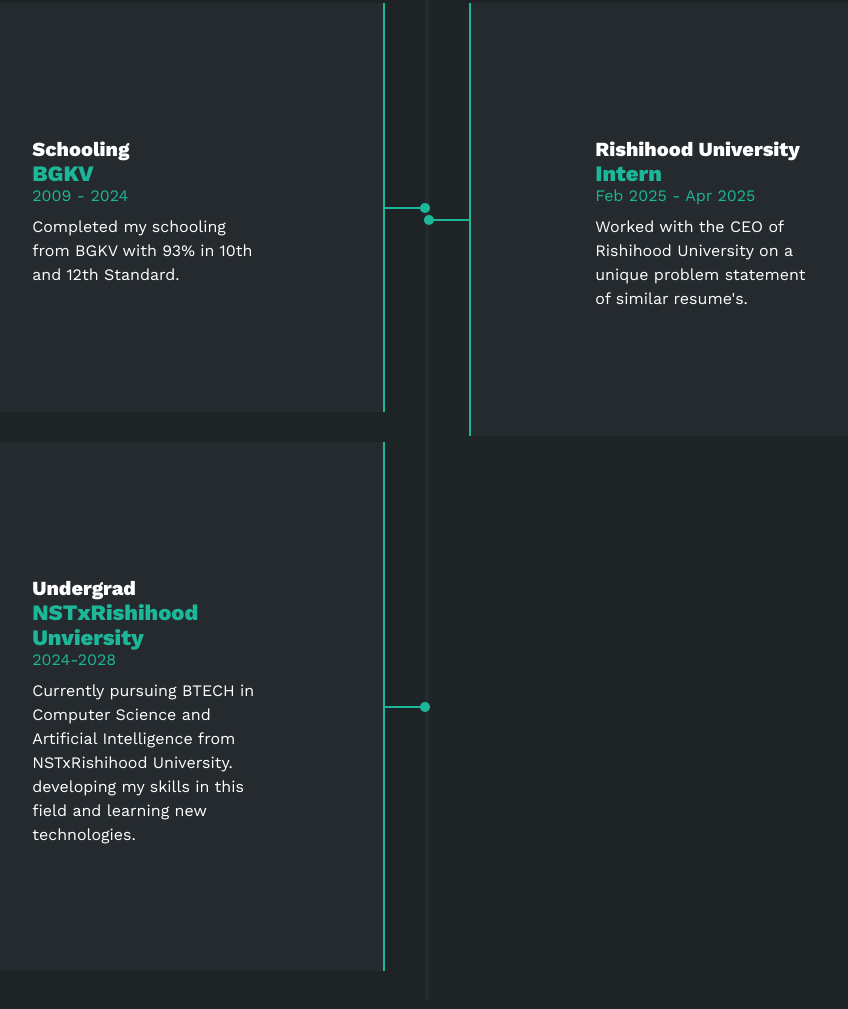
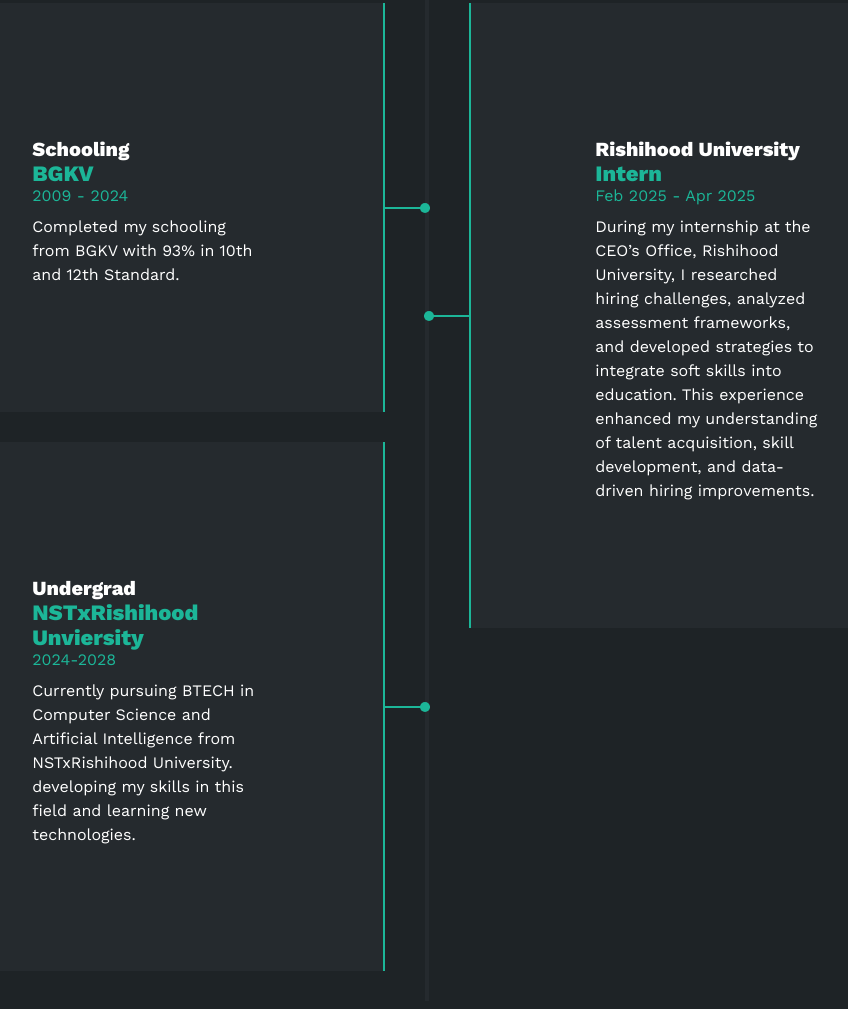
Before and after one commit to S-h-u-b-h-1/My_Portfolio, a plain HTML site: page index.html in a window 1280 px wide. Shown: the part 2008-3017 px from the top of the page, without its empty margins (202-1050 px from the left). Drawn offline with nearby package versions, Linux system fonts and the light colour scheme.

Commit message:
minor changes

```diff
--- a/index.html
+++ b/index.html
@@ -168,7 +168,9 @@
 				<span class="ins">Intern</span>
 				<span class="time">Feb 2025 - Apr 2025</span>
 				<p>
-					Worked with the CEO of Rishihood University on a unique problem statement of similar resume's.
+					During my internship at the CEO’s Office, Rishihood University, I researched hiring challenges, analyzed assessment
+frameworks, and developed strategies to integrate soft skills into education. This experience enhanced my understanding of
+talent acquisition, skill development, and data-driven hiring improvements.
 				</p>
 				<div class="false2">
 					<div class="false3"></div>
```
